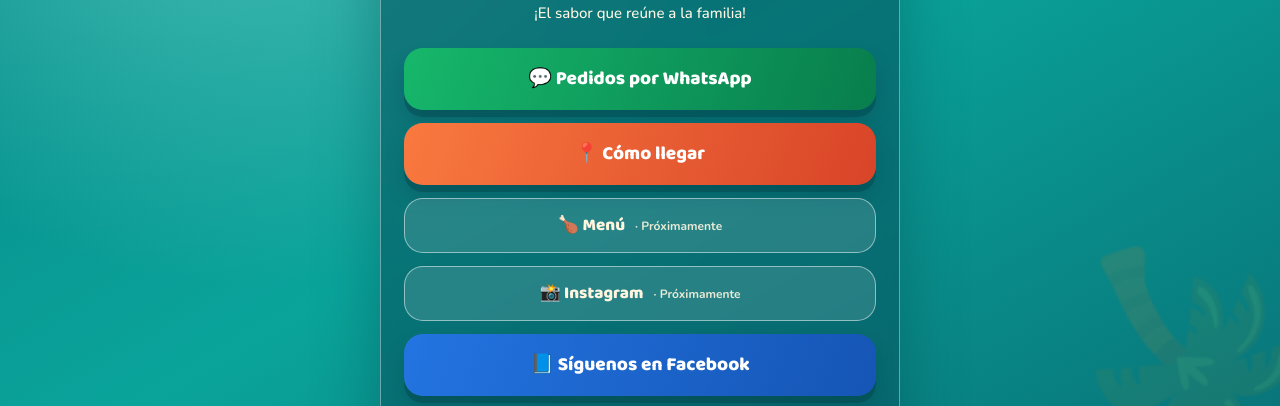
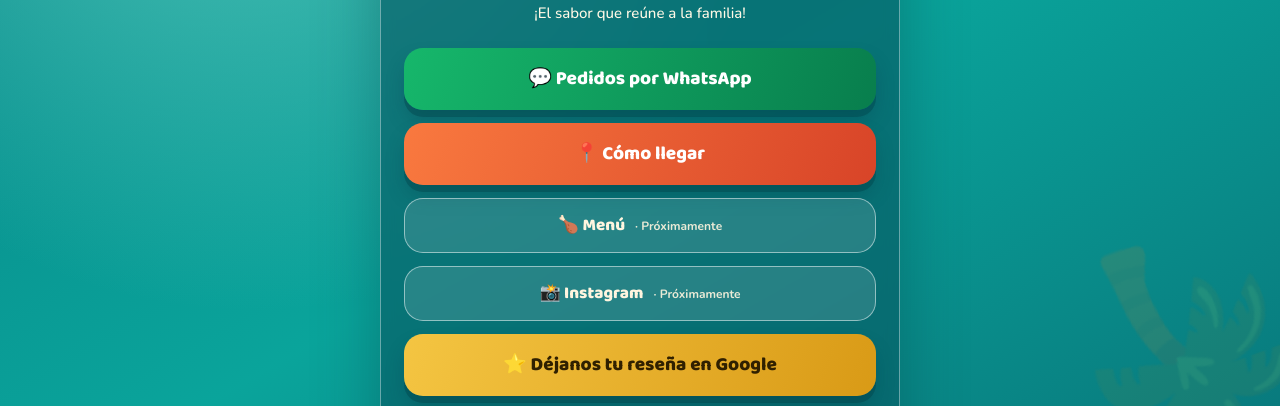
Before and after one commit to chayopollomx/chayopollo, a plain HTML site: page index.html in a window 1280 px wide. Shown: the part 365-771 px from the top of the page. Drawn offline with nearby package versions, Linux system fonts and the light colour scheme.

Commit message:
Update index.html

```diff
--- a/index.html
+++ b/index.html
@@ -22,6 +22,15 @@ h1{font:800 clamp(39px,9vw,55px)/1 'Baloo 2',sans-serif;color:#ffdf6d;margin:15p
 <a class="btn maps" href="https://www.google.com/maps/search/?api=1&amp;query=20.75803345726831%2C-105.3412634789633" target="_blank" rel="noopener">📍 Cómo llegar</a>
 <div class="btn soon">🍗 Menú <small>· Próximamente</small></div>
 <div class="btn soon">📸 Instagram <small>· Próximamente</small></div>
+
+<a class="btn"
+   href="https://share.google/aaLPmkAkcxzrhLVBI"
+   target="_blank"
+   rel="noopener noreferrer"
+   style="background:linear-gradient(110deg,#F4C542,#D99A16);color:#302000;">
+  ⭐ Déjanos tu reseña en Google
+</a>
+
 <a class="btn" href="https://www.facebook.com/share/1FV8aN2F1R/?mibextid=wwXIfr" target="_blank" rel="noopener" style="background:linear-gradient(110deg,#2374E1,#1555B5);color:white">📘 Síguenos en Facebook</a>
 <footer>📞 322 220 4422<br>Héroes de Nacozari 32, Bucerías, Nayarit</footer>
 </main></body></html>
```
